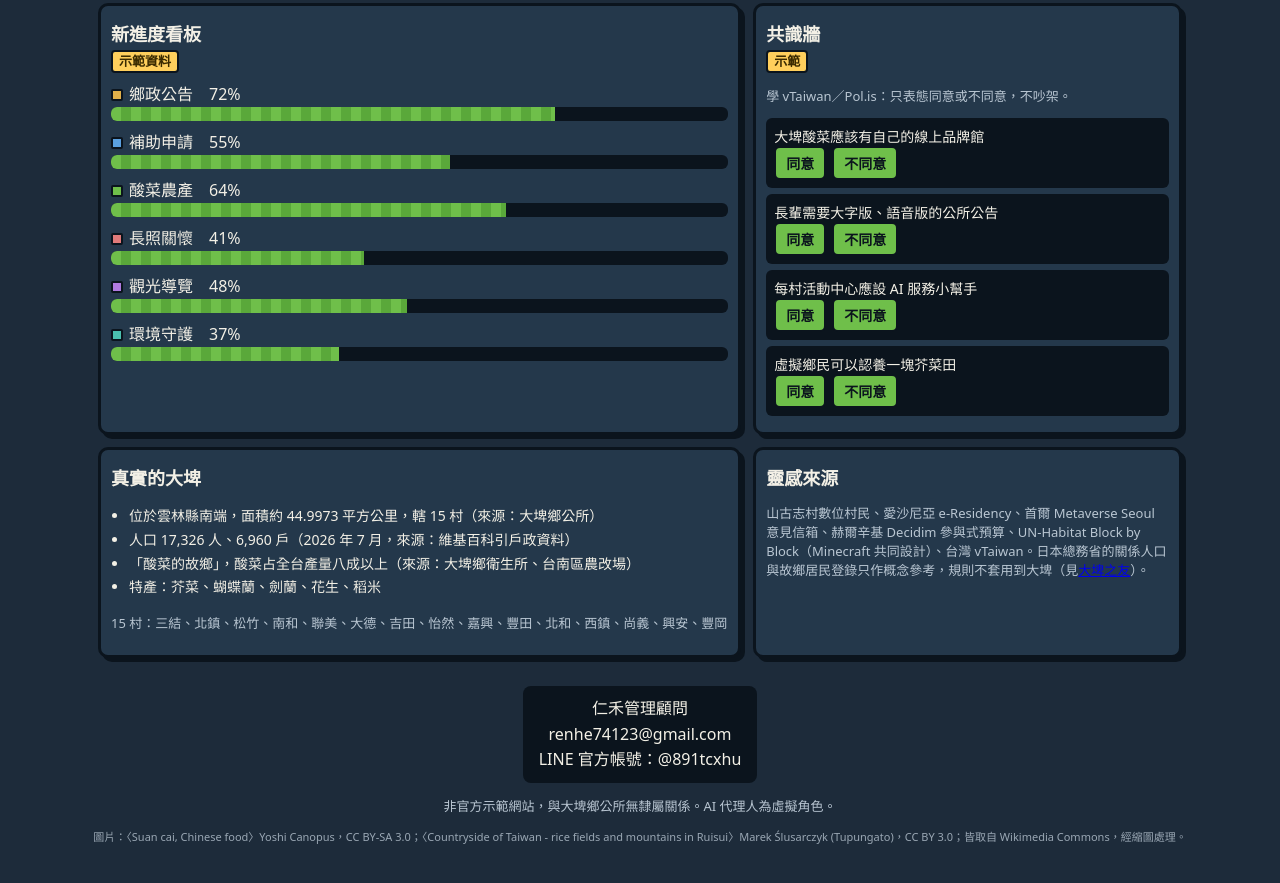
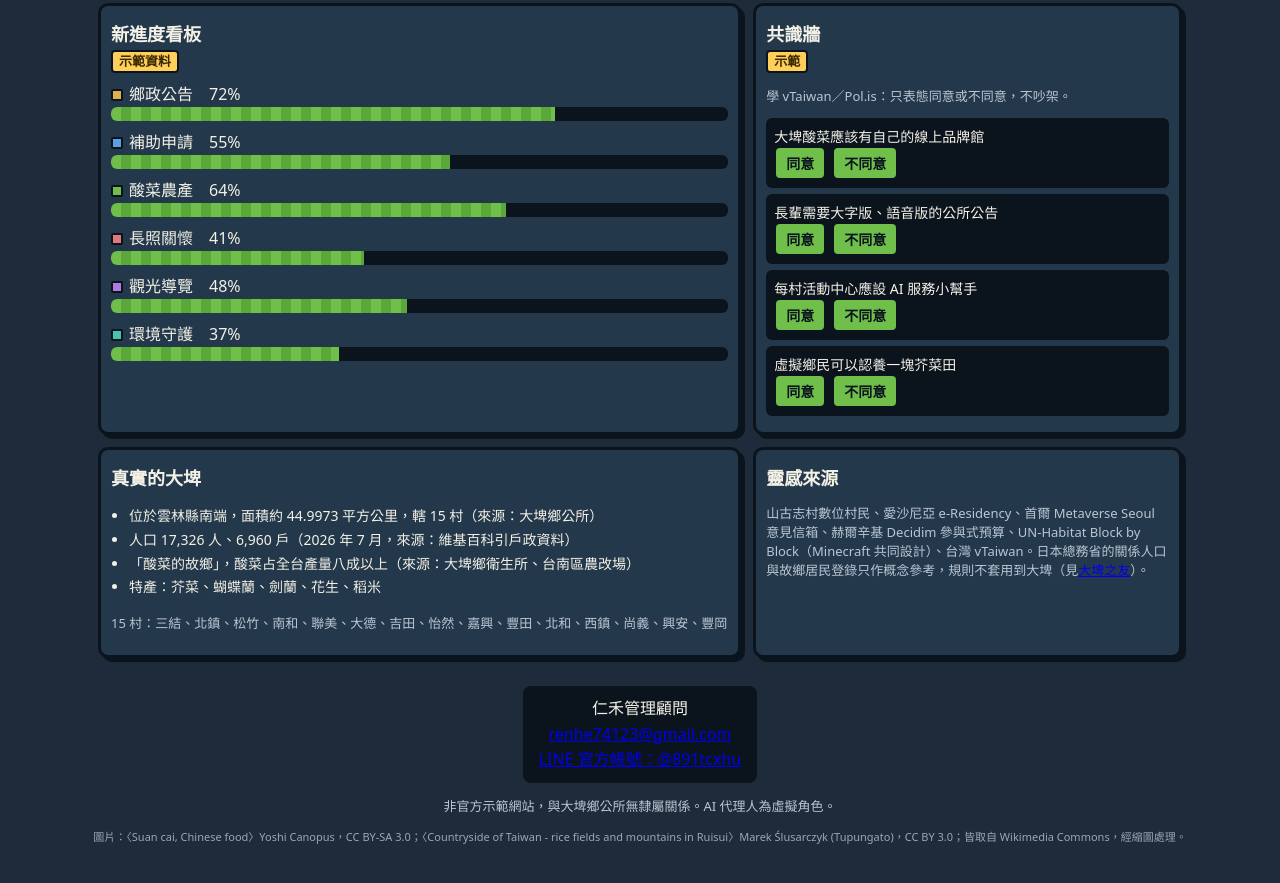
Before and after one commit to tommyliu2009/dapi-progress, a plain HTML site: page index.html in a window 1280 px wide. Shown: the part 4728-5611 px from the top of the page. Drawn offline with Linux system fonts and the light colour scheme.

Commit message:
修正仁禾廣告：信箱與 LINE 加回連結

```diff
--- a/index.html
+++ b/index.html
@@ -73,7 +73,7 @@
 <p class="small">15 村：三結、北鎮、松竹、南和、聯美、大德、吉田、怡然、嘉興、豐田、北和、西鎮、尚義、興安、豐岡</p></section>
 <section class="card"><h2>靈感來源</h2><p class="small">山古志村數位村民、愛沙尼亞 e-Residency、首爾 Metaverse Seoul 意見信箱、赫爾辛基 Decidim 參與式預算、UN-Habitat Block by Block（Minecraft 共同設計）、台灣 vTaiwan。日本總務省的關係人口與故鄉居民登錄只作概念參考，規則不套用到大埤（見<a href="#friend">大埤之友</a>）。</p></section>
 </main>
-<footer><div class="ad">仁禾管理顧問<br>renhe74123@gmail.com<br>LINE 官方帳號：@891tcxhu</div>
+<footer><div class="ad">仁禾管理顧問<br><a href="mailto:renhe74123@gmail.com">renhe74123@gmail.com</a><br><a href="https://line.me/R/ti/p/@891tcxhu" target="_blank" rel="noopener">LINE 官方帳號：@891tcxhu</a></div>
 <p class="small">非官方示範網站，與大埤鄉公所無隸屬關係。AI 代理人為虛擬角色。</p>
 <p class="small credit">圖片：〈Suan cai, Chinese food〉Yoshi Canopus，CC BY-SA 3.0；〈Countryside of Taiwan - rice fields and mountains in Ruisui〉Marek Ślusarczyk (Tupungato)，CC BY 3.0；皆取自 Wikimedia Commons，經縮圖處理。</p></footer>
 <script src="app.js"></script></body></html>
```
